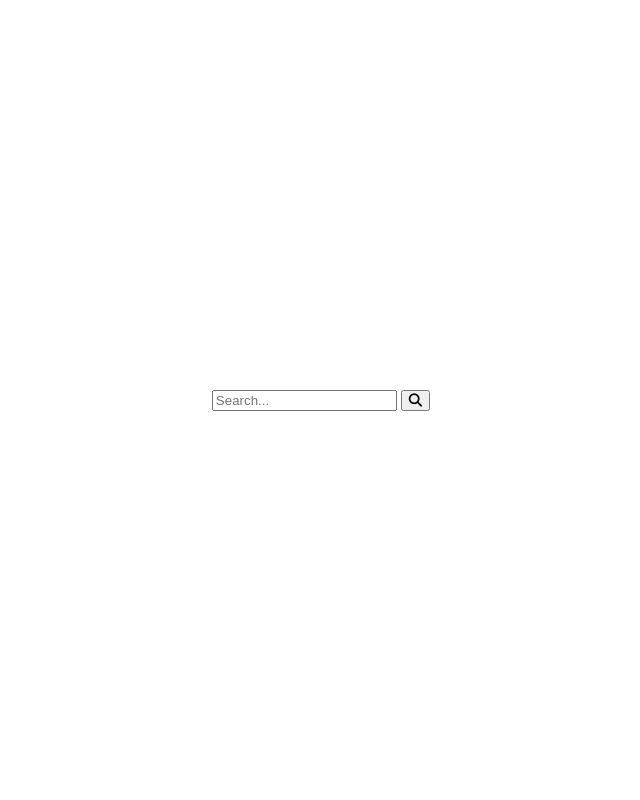
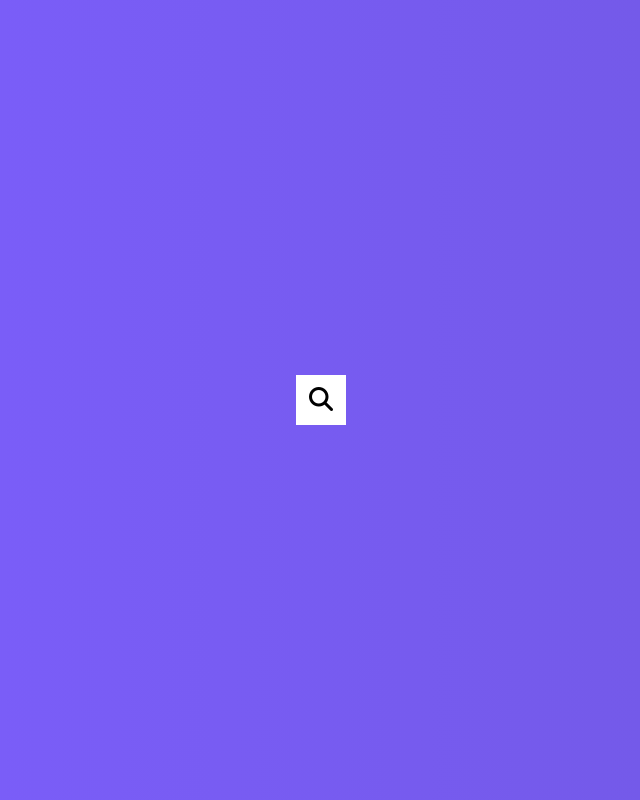
Before and after one commit to rvela042/Hidden-Search-Widget, a plain HTML site: page index.html in a window 1280 px wide. Shown: the whole page, without its empty margins (319-959 px from the left). Drawn offline with Linux system fonts and the light colour scheme.

Commit message:
Updated CSS components

```diff
--- a/style.css
+++ b/style.css
@@ -5,12 +5,52 @@
 }
 
 body {
+    background-image: linear-gradient(90deg, #7d5fff, #7158e2);
     font-family: 'Roboto', sans-serif;
     display: flex;
-    flex-direction: column;
     align-items: center;
     justify-content: center;
     height: 100vh;
     overflow: hidden;
     margin: 0;
 }
+
+.search {
+    position: relative;
+    height: 50px;
+}
+
+.search .input{
+    background-color: #fff;
+    border: 0;
+    font-size: 18px;
+    padding: 15px;
+    height: 50px;
+    width: 50px;
+    transition: width 0.3s ease;
+}
+
+.btn {
+    background-color: #fff;
+    border: 0;
+    cursor: pointer;
+    font-size: 24px;
+    position: absolute;
+    top: 0;
+    left: 0;
+    height: 50px;
+    width: 50px;
+    transition: transform 0.3s ease;
+}
+
+.btn:focus, input:focus {
+    outline: none;
+}
+
+.search.active .input{
+    width: 200px;
+}
+
+.search.active .btn{
+    transform: translateX(198px);
+}
```
